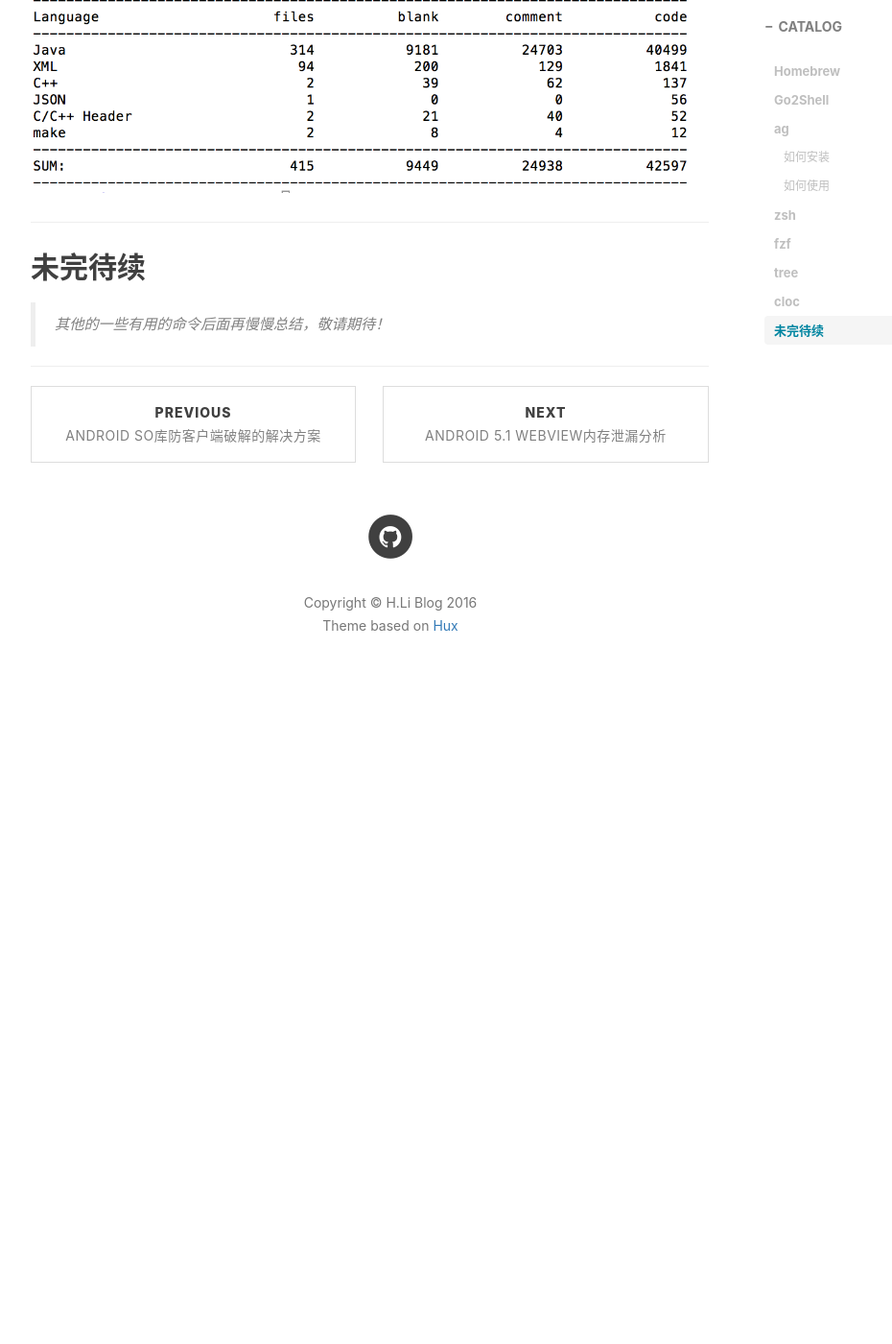
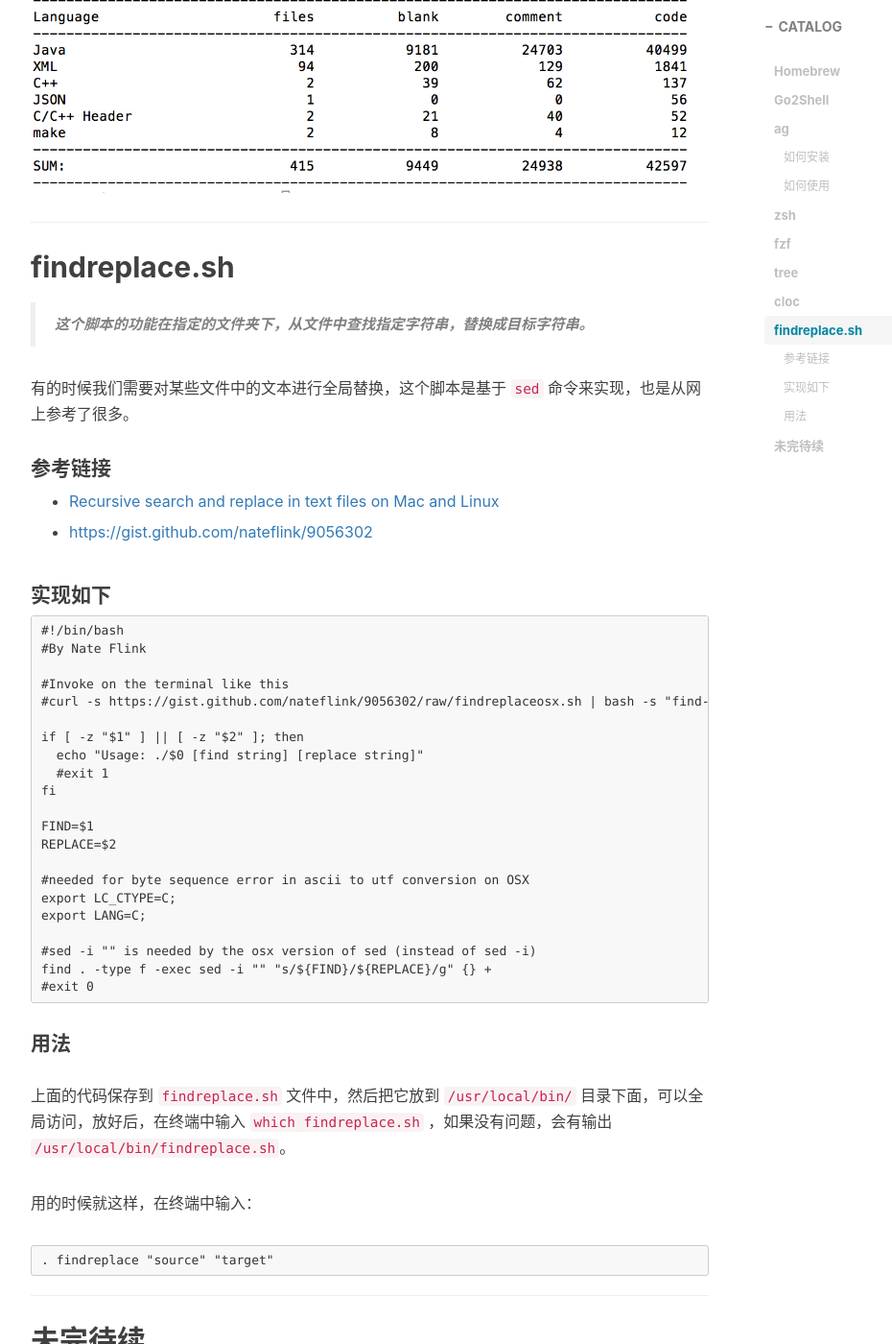
Before and after one commit to leehong2005/leehong2005.github.io, a Jekyll site: the page built from _posts/2016-08-09-tools-on-mac-os.md, in a window 1280 px wide and 1400 px high, scrolled down 5609 px. Shown: the whole window at 96% size, without its empty margins (233-1163 px from the left). Built offline with Jekyll 4.4.1, drawn with Linux system fonts in a browser that asks for light colours; comment, search, counter and statistics services are not loaded; before the commit the page ends 6338 px from its top, so only the background shows below that.

Commit message:
【功能】更新mac os小工具文章，增加了 findrepface.sh 脚本的实现

````diff
--- a/_posts/2016-08-09-tools-on-mac-os.md
+++ b/_posts/2016-08-09-tools-on-mac-os.md
@@ -151,6 +151,61 @@ TBD
 
 ___
 
+
+## findreplace.sh
+
+> __这个脚本的功能在指定的文件夹下，从文件中查找指定字符串，替换成目标字符串。__
+
+有的时候我们需要对某些文件中的文本进行全局替换，这个脚本是基于 `sed` 命令来实现，也是从网上参考了很多。
+
+#### 参考链接
+
+* [Recursive search and replace in text files on Mac and Linux](http://stackoverflow.com/questions/9704020/recursive-search-and-replace-in-text-files-on-mac-and-linux)
+
+* [https://gist.github.com/nateflink/9056302](https://gist.github.com/nateflink/9056302)
+
+#### 实现如下
+
+```
+#!/bin/bash
+#By Nate Flink
+
+#Invoke on the terminal like this
+#curl -s https://gist.github.com/nateflink/9056302/raw/findreplaceosx.sh | bash -s "find-a-url.com" "replace-a-url.com"
+
+if [ -z "$1" ] || [ -z "$2" ]; then
+  echo "Usage: ./$0 [find string] [replace string]"
+  #exit 1
+fi
+
+FIND=$1
+REPLACE=$2
+
+#needed for byte sequence error in ascii to utf conversion on OSX
+export LC_CTYPE=C;
+export LANG=C;
+
+#sed -i "" is needed by the osx version of sed (instead of sed -i)
+find . -type f -exec sed -i "" "s/${FIND}/${REPLACE}/g" {} +
+#exit 0
+```
+
+
+#### 用法
+
+上面的代码保存到 `findreplace.sh` 文件中，然后把它放到 `/usr/local/bin/` 目录下面，可以全局访问，放好后，在终端中输入 `which findreplace.sh` ，如果没有问题，会有输出 `/usr/local/bin/findreplace.sh`。
+
+用的时候就这样，在终端中输入：
+
+```
+. findreplace "source" "target"
+```
+
+
+
+---
+
+
 ## 未完待续
 
 > 其他的一些有用的命令后面再慢慢总结，敬请期待！
````
